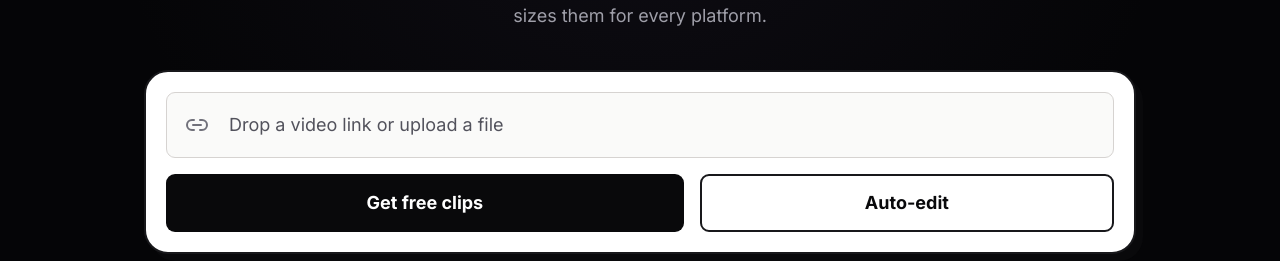
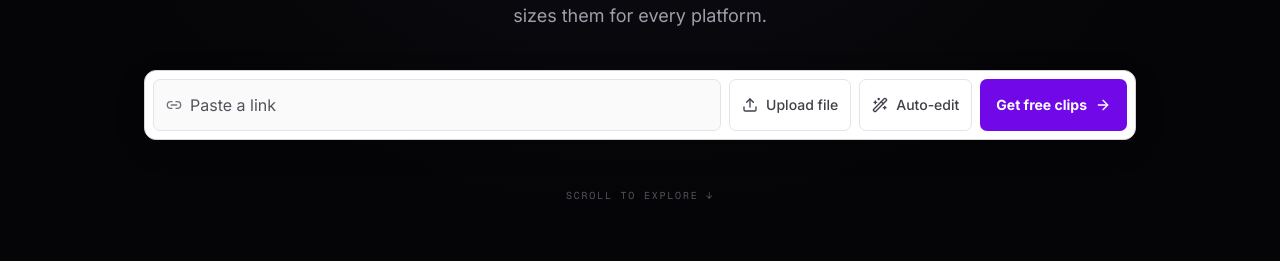
Before and after one commit to deeprajsharma592-sketch/RelatiVClips-MVP, a Next.js app in the folder frontend-next/: page / in a window 1280 px wide. Shown: the part 539-800 px from the top of the page. Built offline with nearby package versions, Linux system fonts and the light colour scheme; no server answers.

Commit message:
Fit homepage video source controls on one row

```diff
--- a/frontend-next/src/components/HeroStudio.tsx
+++ b/frontend-next/src/components/HeroStudio.tsx
@@ -2,7 +2,7 @@
 
 import { useState, useRef, type DragEvent, type FormEvent } from "react";
 import { useRouter } from "next/navigation";
-import { Link2 } from "lucide-react";
+import { ArrowRight, Link2, Upload, Wand2 } from "lucide-react";
 import { uploadVideoFile } from "@/lib/api";
 import SickLoadingTransition from "./SickLoadingTransition";
 import ShatterPhrase from "./ShatterPhrase";
@@ -83,33 +83,24 @@ export default function HeroStudio() {
               onSubmit={handleSubmit}
               aria-label="Create clips"
               aria-busy={isUploading}
-              className="grid gap-3 rounded-[20px] border-2 border-zinc-900 bg-white p-3 shadow-[5px_5px_0] shadow-zinc-950 sm:gap-4 sm:rounded-[24px] sm:p-5 sm:shadow-[7px_7px_0] dark:border-zinc-600 dark:bg-zinc-900 dark:shadow-black"
+              className="flex items-center gap-1.5 rounded-2xl border border-zinc-300 bg-white p-1.5 shadow-[0_8px_30px_#0002] sm:gap-2 sm:p-2 dark:border-[#373044] dark:bg-[#191621] dark:shadow-black/30"
             >
               <div
                 onDragOver={(event) => event.preventDefault()}
                 onDrop={handleDrop}
-                className="flex min-h-14 items-center gap-2 rounded-xl border border-stone-300 bg-stone-50 pr-3 focus-within:border-zinc-600 sm:min-h-[66px] sm:gap-3 sm:pr-4 dark:border-zinc-700 dark:bg-zinc-950 dark:focus-within:border-zinc-400"
+                className="flex min-h-11 min-w-0 flex-1 items-center gap-2 rounded-lg border border-zinc-200 bg-zinc-50 px-2 focus-within:border-violet-500 sm:min-h-[52px] sm:px-3 dark:border-[#373044] dark:bg-[#100e17] dark:focus-within:border-violet-400"
               >
-                <button
-                  type="button"
-                  onClick={() => fileInputRef.current?.click()}
-                  disabled={isUploading || Boolean(clipUrl)}
-                  className="ml-1.5 grid size-10 shrink-0 place-items-center rounded-lg text-zinc-500 transition hover:bg-stone-200 hover:text-zinc-950 disabled:cursor-wait sm:ml-2.5 dark:text-zinc-400 dark:hover:bg-zinc-800 dark:hover:text-white"
-                  title="Upload video file"
-                  aria-label="Upload video file"
-                >
-                  <Link2 className="size-5 sm:size-6" aria-hidden="true" />
-                </button>
-
+                <Link2 className="hidden size-4 shrink-0 text-zinc-500 sm:block dark:text-zinc-400" aria-hidden="true" />
                 <input
                   type="text"
                   inputMode="url"
                   aria-label="Video link"
                   value={url}
                   onChange={(event) => setUrl(event.target.value)}
-                  placeholder="Drop a video link or upload a file"
-                  className="min-w-0 flex-1 border-0 bg-transparent py-3 text-sm text-zinc-900 placeholder:text-zinc-600 focus-visible:outline-none sm:text-lg dark:text-white dark:placeholder:text-zinc-400"
+                  placeholder="Paste a link"
+                  className="min-w-0 flex-1 border-0 bg-transparent py-2.5 text-sm text-zinc-900 placeholder:text-zinc-600 focus-visible:outline-none sm:text-base dark:text-white dark:placeholder:text-zinc-400"
                 />
+              </div>
 
               <input
                 ref={fileInputRef}
@@ -122,25 +113,44 @@ export default function HeroStudio() {
                 }}
                 className="hidden"
               />
-              </div>
 
-              <div className="grid grid-cols-[1.25fr_1fr] gap-2.5 sm:gap-4">
               <button
-                  type="submit"
+                type="button"
+                onClick={() => fileInputRef.current?.click()}
                 disabled={isUploading || Boolean(clipUrl)}
-                  className="min-h-12 rounded-xl border-2 border-transparent bg-zinc-950 px-2 py-2.5 text-sm font-bold text-white transition hover:bg-zinc-800 disabled:cursor-wait sm:min-h-[58px] sm:px-4 sm:text-lg dark:bg-zinc-50 dark:text-zinc-950 dark:hover:bg-zinc-200"
+                aria-label="Upload file"
+                title="Upload file"
+                className="inline-flex min-h-11 min-w-10 shrink-0 items-center justify-center gap-2 rounded-lg border border-zinc-200 px-2 text-sm font-medium text-zinc-700 transition hover:bg-zinc-100 disabled:cursor-wait sm:min-h-[52px] sm:px-3 dark:border-[#373044] dark:text-zinc-200 dark:hover:bg-white/10"
               >
-                  {isUploading ? "Uploading…" : "Get free clips"}
+                <Upload className="size-4" aria-hidden="true" />
+                <span className="hidden sm:inline">Upload file</span>
               </button>
 
               <button
                 type="button"
                 onClick={() => router.push("/dashboard")}
-                  className="min-h-12 rounded-xl border-2 border-zinc-900 px-2 py-2.5 text-sm font-bold text-zinc-950 transition hover:bg-stone-100 sm:min-h-[58px] sm:px-4 sm:text-lg dark:border-zinc-600 dark:text-zinc-50 dark:hover:bg-zinc-800"
+                aria-label="Auto-edit"
+                title="Auto-edit"
+                className="inline-flex min-h-11 min-w-10 shrink-0 items-center justify-center gap-2 rounded-lg border border-zinc-200 px-2 text-sm font-medium text-zinc-700 transition hover:bg-zinc-100 sm:min-h-[52px] sm:px-3 dark:border-[#373044] dark:text-zinc-200 dark:hover:bg-white/10"
               >
-                  Auto-edit
+                <Wand2 className="size-4" aria-hidden="true" />
+                <span className="hidden sm:inline">Auto-edit</span>
               </button>
-              </div>
+
+              <button
+                type="submit"
+                disabled={isUploading || Boolean(clipUrl)}
+                aria-label={isUploading ? "Uploading video" : "Get free clips"}
+                className="inline-flex min-h-11 shrink-0 items-center justify-center gap-2 whitespace-nowrap rounded-lg bg-violet-700 px-2.5 text-sm font-bold text-white transition hover:bg-violet-800 disabled:cursor-wait sm:min-h-[52px] sm:px-4 dark:bg-violet-200 dark:text-violet-950 dark:hover:bg-violet-100"
+              >
+                {isUploading ? "Uploading…" : (
+                  <>
+                    <span className="sm:hidden">Get clips</span>
+                    <span className="hidden sm:inline">Get free clips</span>
+                    <ArrowRight className="hidden size-4 sm:block" aria-hidden="true" />
+                  </>
+                )}
+              </button>
             </form>
             {error && <p role="alert" className="mt-3 text-sm text-rose-400">{error}</p>}
           </div>
```
Lines whose indentation alone changed are shown as unchanged.
